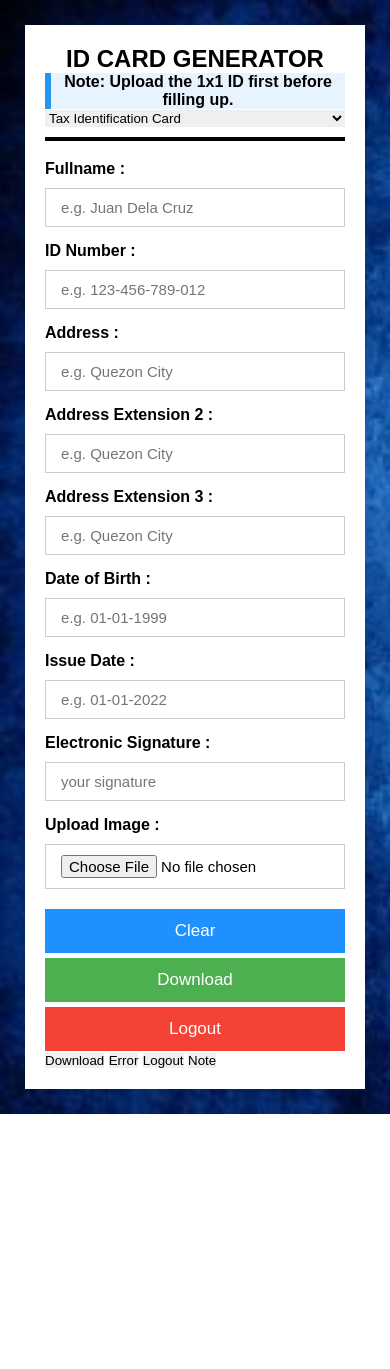
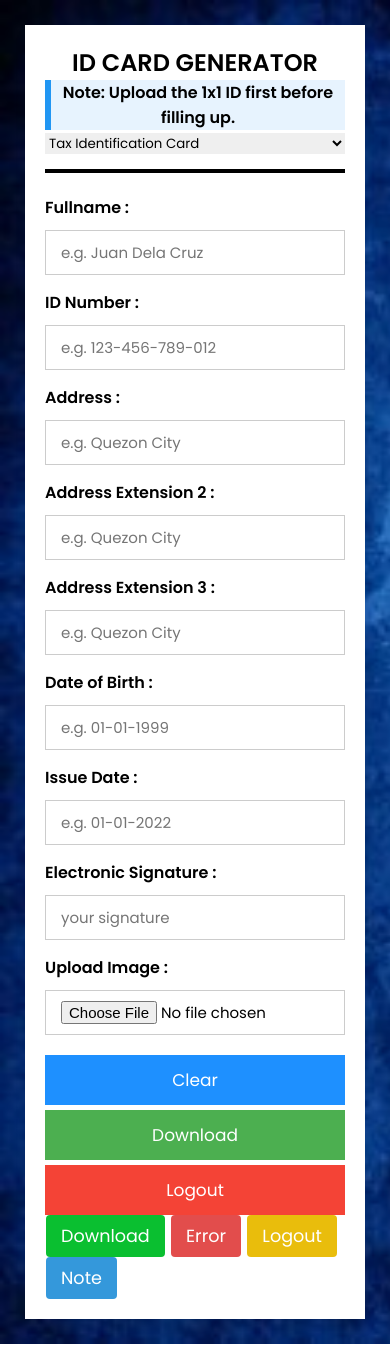
Before and after one commit to AlexanderGrayson-RPW/AlexanderGrayson-RPW.github.io, a PHP site: page /idgenerator.html in a window 390 px wide. Before the commit the page ends 1114 px from the top, so only its background shows below. Run offline with PHP 8.4, Linux system fonts and the light colour scheme; some web fonts are replaced.

Commit message:
Update idgenerator.css

```diff
--- a/idgenerator.css
+++ b/idgenerator.css
@@ -1,3 +1,5 @@
+@import url('https://fonts.googleapis.com/css2?family=Poppins:wght@400;500;600&display=swap');
+
 @font-face {
     font-family: 'Palatino Linoype';
     src: url(fonts/Palatino.ttf) format('truetype');
@@ -20,6 +22,22 @@
     outline: none;
     border: none;
     transition: all .2s linear;
+}
+
+:root {
+
+  --dark: #34495E;
+
+  --light: #ffffff;
+
+  --success: #0ABF30;
+
+  --error: #E24D4C;
+
+  --warning: #E9BD0C;
+
+  --info: #3498DB;
+
 }
 
 .container {
@@ -157,3 +175,261 @@
 #ofwID {
     display: none;
 }
+
+.notifications {
+
+  position: fixed;
+
+  top: 30px;
+
+  right: 20px;
+
+}
+
+.notifications :where(.toast, .column) {
+
+  display: flex;
+
+  align-items: center;
+
+}
+
+.notifications .toast {
+
+  width: 400px;
+
+  position: relative;
+
+  overflow: hidden;
+
+  list-style: none;
+
+  border-radius: 4px;
+
+  padding: 16px 17px;
+
+  margin-bottom: 10px;
+
+  background: var(--light);
+
+  justify-content: space-between;
+
+  animation: show_toast 0.3s ease forwards;
+
+}
+
+@keyframes show_toast {
+
+  0% {
+
+    transform: translateX(100%);
+
+  }
+
+  40% {
+
+    transform: translateX(-5%);
+
+  }
+
+  80% {
+
+    transform: translateX(0%);
+
+  }
+
+  100% {
+
+    transform: translateX(-10px);
+
+  }
+
+}
+
+.notifications .toast.hide {
+
+  animation: hide_toast 0.3s ease forwards;
+
+}
+
+@keyframes hide_toast {
+
+  0% {
+
+    transform: translateX(-10px);
+
+  }
+
+  40% {
+
+    transform: translateX(0%);
+
+  }
+
+  80% {
+
+    transform: translateX(-5%);
+
+  }
+
+  100% {
+
+    transform: translateX(calc(100% + 20px));
+
+  }
+
+}
+
+.toast::before {
+
+  position: absolute;
+
+  content: "";
+
+  height: 3px;
+
+  width: 100%;
+
+  bottom: 0px;
+
+  left: 0px;
+
+  animation: progress 5s linear forwards;
+
+}
+
+@keyframes progress {
+
+  100% {
+
+    width: 0%;
+
+  }
+
+}
+
+.toast.success::before, .btn#success {
+
+  background: var(--success);
+
+}
+
+.toast.error::before, .btn#error {
+
+  background: var(--error);
+
+}
+
+.toast.warning::before, .btn#warning {
+
+  background: var(--warning);
+
+}
+
+.toast.info::before, .btn#info {
+
+  background: var(--info);
+
+}
+
+.toast .column i {
+
+  font-size: 1.75rem;
+
+}
+
+.toast.success .column i {
+
+  color: var(--success);
+
+}
+
+.toast.error .column i {
+
+  color: var(--error);
+
+}
+
+.toast.warning .column i {
+
+  color: var(--warning);
+
+}
+
+.toast.info .column i {
+
+  color: var(--info);
+
+}
+
+.toast .column span {
+
+  font-size: 1.07rem;
+
+  margin-left: 12px;
+
+}
+
+.toast i:last-child {
+
+  color: #aeb0d7;
+
+  cursor: pointer;
+
+}
+
+.toast i:last-child:hover {
+
+  color: var(--dark);
+
+}
+
+.buttons .btn {
+
+  border: none;
+
+  outline: none;
+
+  cursor: pointer;
+
+  margin: 0 5px;
+
+  color: var(--light);
+
+  font-size: 1.2rem;
+
+  padding: 10px 20px;
+
+  border-radius: 4px;
+
+}
+
+@media screen and (max-width: 530px) {
+
+  .notifications {
+
+    width: 95%;
+
+  }
+
+  .notifications .toast {
+
+    width: 100%;
+
+    font-size: 1rem;
+
+    margin-left: 20px;
+
+  }
+
+  .buttons .btn {
+
+    margin: 0 1px;
+
+    font-size: 1.1rem;
+
+    padding: 8px 15px;
+
+  }
+
+}
```
